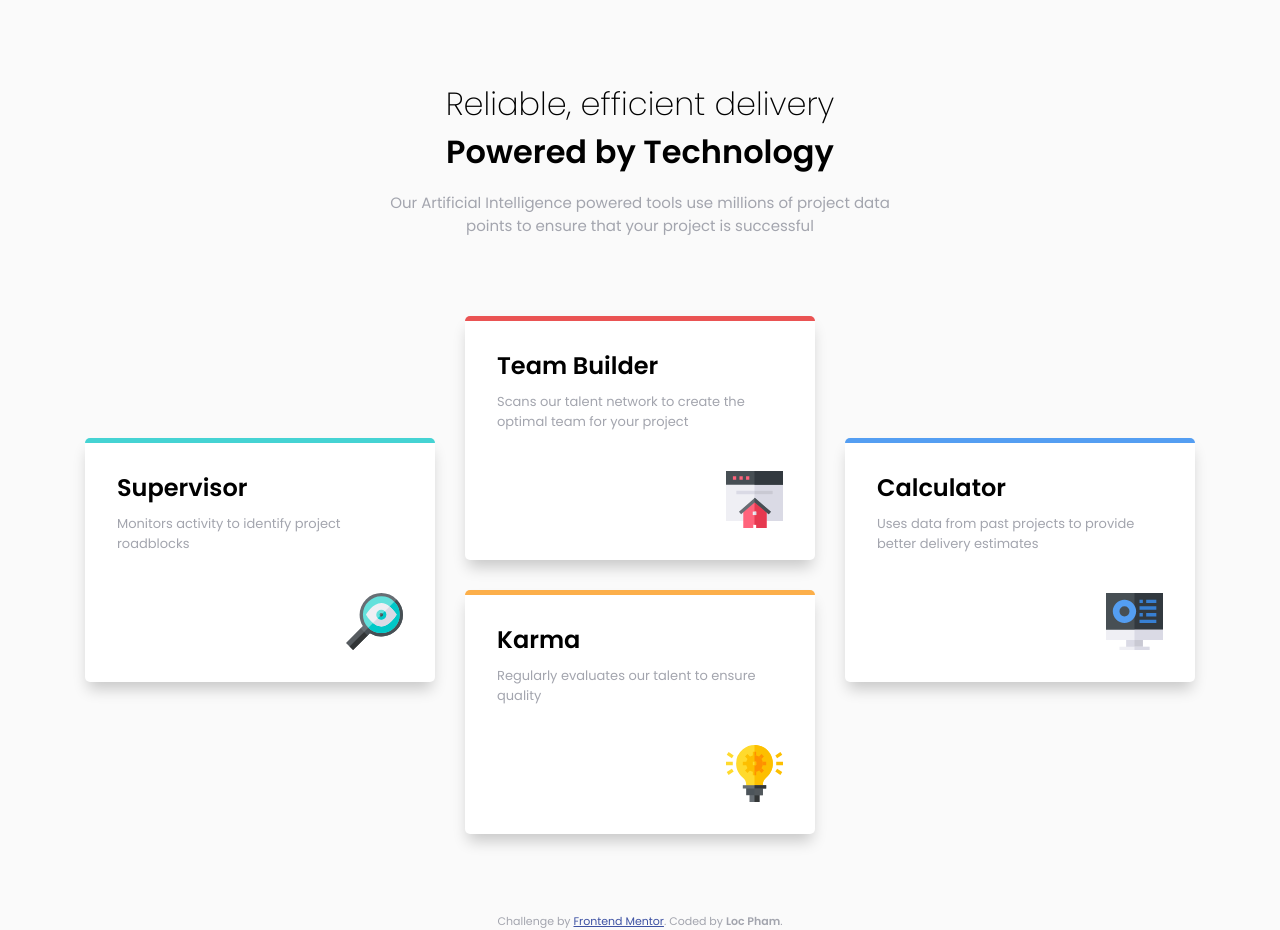
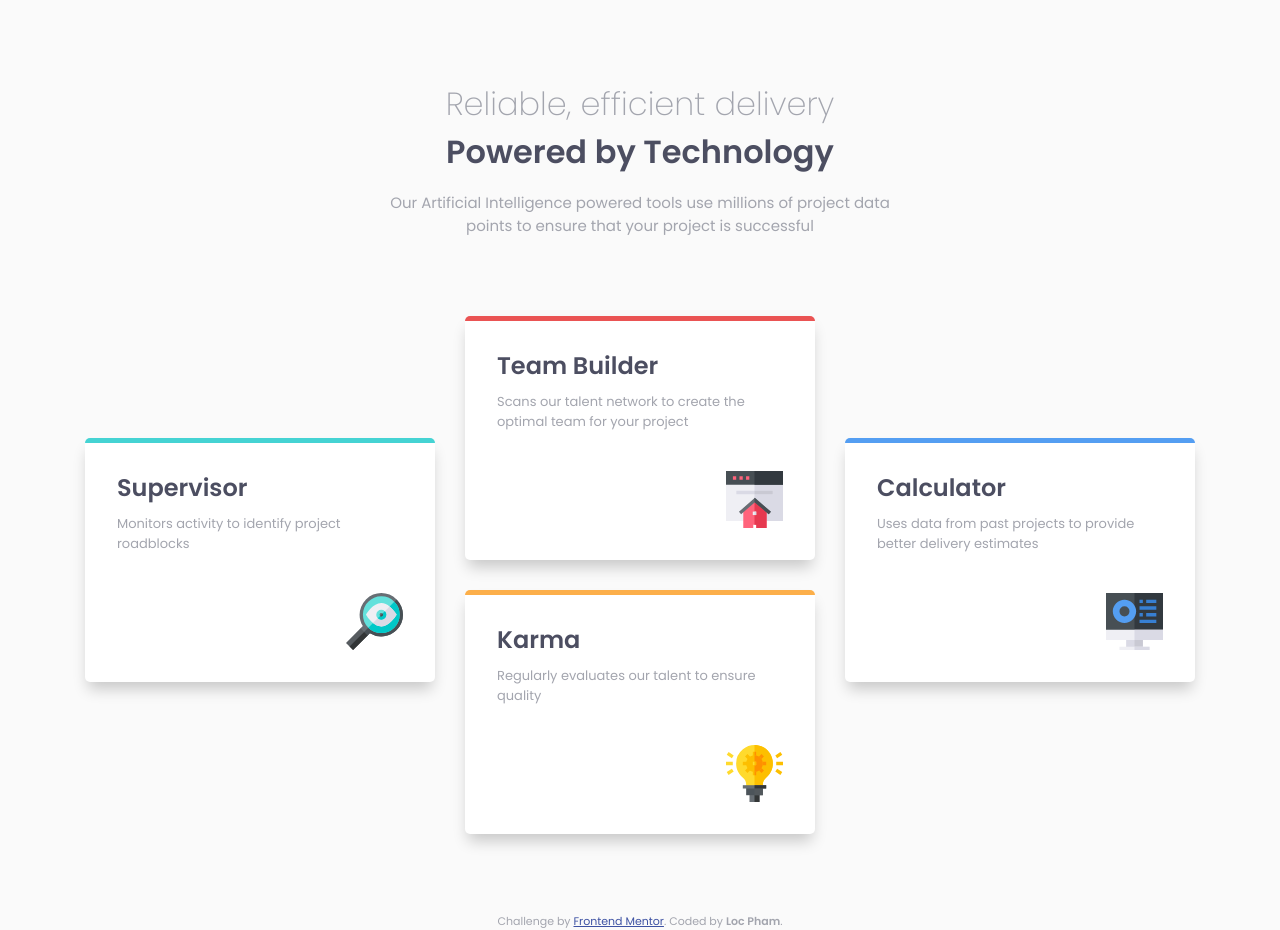
Before and after one commit to duyloc22/frontendMentor, a plain HTML site: page four-card-feature-section/index.html in a window 1280 px wide. Drawn offline with Linux system fonts and the light colour scheme.

Commit message:
update color

```diff
--- a/four-card-feature-section/styles.css
+++ b/four-card-feature-section/styles.css
@@ -90,9 +90,11 @@ header p {
     margin-top: 1rem;
 }
 h1 {
+    color: hsl(229, 6%, 66%);
     font-weight: 200;
 }
 h1 span {
+    color: hsl(234, 12%, 34%);
     font-weight: 600;
 }
 p {
@@ -105,6 +107,9 @@ main {
     display: flex;
     flex-wrap: wrap;
     justify-content: center;
+}
+h2 {
+    color: hsl(234, 12%, 34%);
 }
 .box {
     width: 350px;
```
